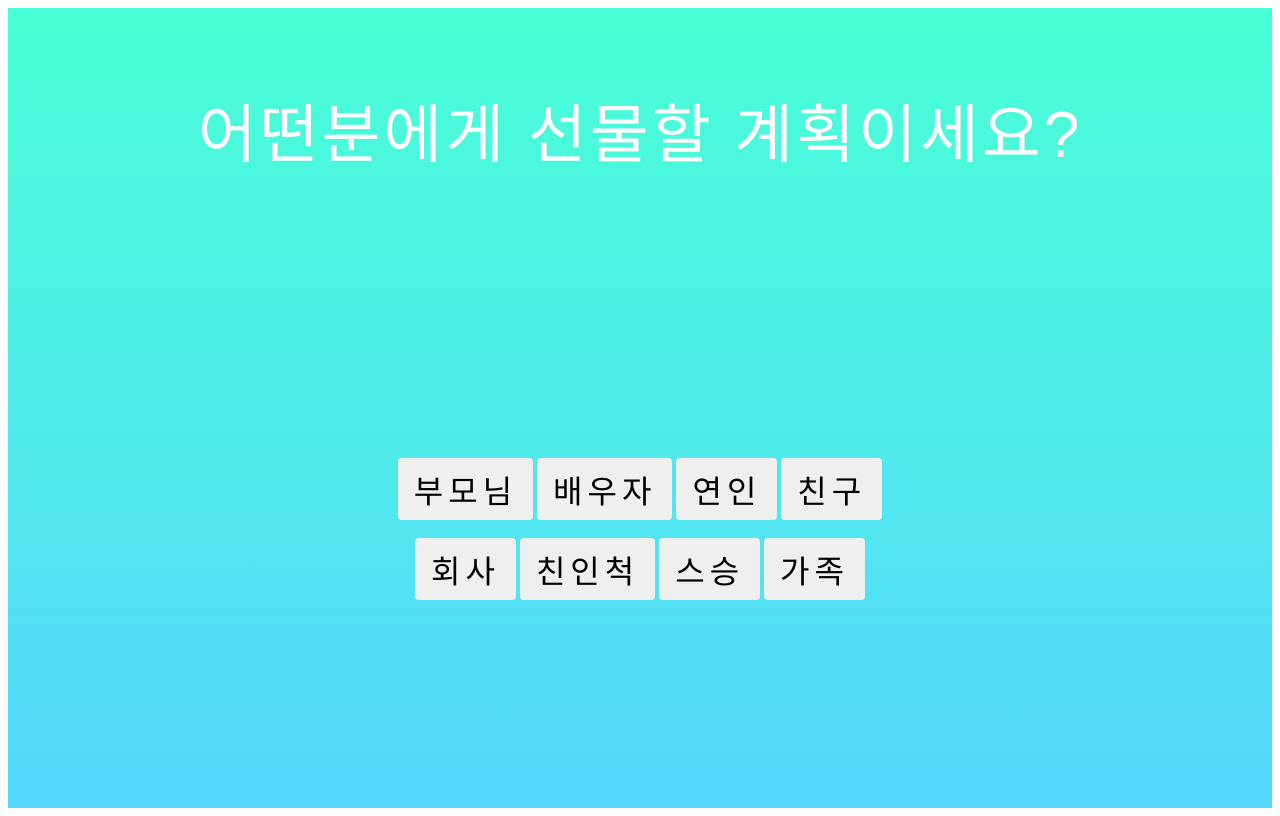
After one commit to JOONHWANCHO/GenieProject, a Java web app: page /user/genie in a window 1280 px wide. The commit adds this page. Run offline with Spring Boot 4, a stand-in JSP engine, Linux system fonts and the light colour scheme.

Commit message:
0831-osy-totalview

```diff
--- /dev/null
+++ b/GenieProject/src/main/java/com/genie/myapp/controller/UserController.java
@@ -0,0 +1,14 @@
+package com.genie.myapp.controller;
+
+import org.springframework.stereotype.Controller;
+import org.springframework.web.bind.annotation.GetMapping;
+import org.springframework.web.bind.annotation.RequestMapping;
+
+@Controller
+@RequestMapping("/user/*")
+public class UserController {
+	@GetMapping("genie")
+	public String genie() {
+		return null;
+	}
+}
--- /dev/null
+++ b/GenieProject/src/main/webapp/WEB-INF/views/user/genie.jsp
@@ -0,0 +1,80 @@
+<%@ page language="java" contentType="text/html; charset=UTF-8" pageEncoding="UTF-8"%>
+<%@ taglib uri="http://java.sun.com/jsp/jstl/core" prefix="c" %>
+<!DOCTYPE html>
+<html>
+<head>
+<meta charset="UTF-8">
+<title>Insert title here</title>
+<script src="https://cdnjs.cloudflare.com/ajax/libs/jquery/3.6.0/jquery.min.js"></script>
+
+<style>
+section{
+
+}
+.home{
+	position: relative;
+	width: 100%;
+	height: 100vh;
+	/*background: url(../img/background.jpg);*/
+	background: linear-gradient(to top, #56D8FF, #48FFD5);
+	background-size: cover;
+	background-position: center;
+	display: grid;
+	grid-template-columns: repeat(1, 1fr);
+	align-items: center;
+}
+.home p{
+	margin:0;
+	padding:1rem;
+
+	font-family: "Noto Sans KR", sans-serif;
+	font-size: 4rem;
+	font-weight: 400;
+	text-align: center;
+	text-decoration: none;
+	color: #fff;
+
+	letter-spacing:3px;
+}
+.home span{
+	align-items:center;
+	text-align:center;
+	padding:150px;
+}
+.home button{
+	margin: 0;
+	padding: 0.5rem 1rem;
+
+	font-size: 2rem;
+	font-weight: 400;
+	text-decoration: none;
+
+	display: inline-block;
+	width: auto;
+
+	border: none;
+	border-radius: 4px;
+
+	letter-spacing: 5px;
+}
+</style>
+<script>
+</script>
+</head>
+	<section>
+		<div class="home">
+		<p>어떤분에게 선물할 계획이세요?</p>
+		<span>
+		<button>부모님</button>
+		<button>배우자</button>
+		<button>연인</button>
+		<button>친구</button><br><br>
+		<button>회사</button>
+		<button>친인척</button>
+		<button>스승</button>
+		<button>가족</button>
+		</span>
+		</div>
+	</section>
+</body>
+</html>
```
Also changed, not shown: GenieProject/src/main/java/com/genie/myapp/controller/LoginController.java (added, +15 -0 lines), GenieProject/src/main/webapp/WEB-INF/views/inc/top.jspf (+4 -5 lines), GenieProject/src/main/webapp/WEB-INF/views/index.jsp (+4 -3 lines), GenieProject/src/main/webapp/WEB-INF/views/login.jsp (added, +41 -0 lines).
